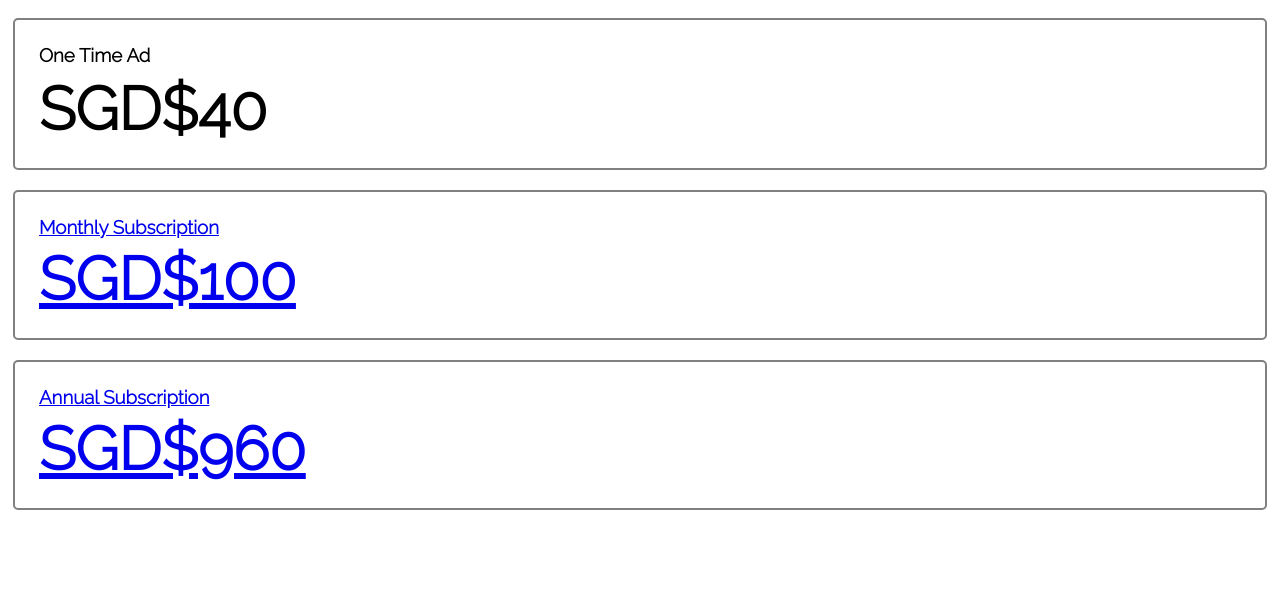
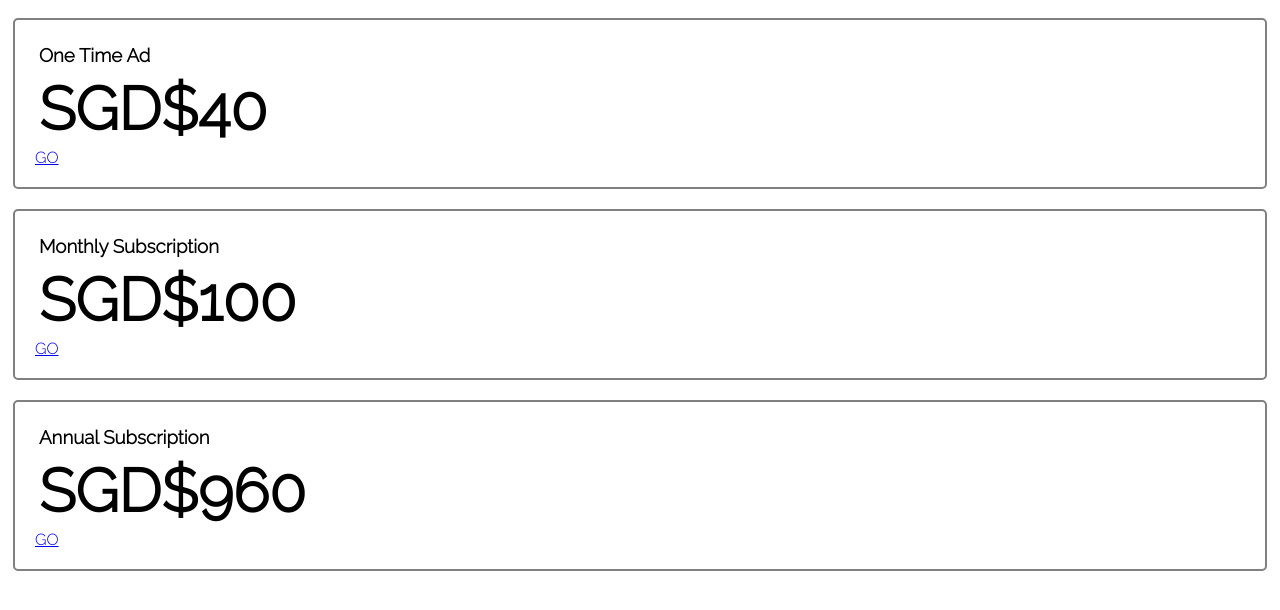
Before and after one commit to shihabuddin413/talentnative, a plain HTML site: page index.html in a window 1280 px wide. Drawn offline with Linux system fonts and the light colour scheme.

Commit message:
Update index.html

```diff
--- a/index.html
+++ b/index.html
@@ -43,17 +43,17 @@
           <div>
             <h3>One Time Ad</h5>
             <h1>SGD$40</h1>
-            <a href="done.html" />
+            <a href="done.html" />GO </a>
           </div>
           <div>
             <h3>Monthly Subscription</h5>
             <h1>SGD$100</h1>
-            <a href="done.html" />
+            <a href="done.html" />GO </a>
           </div>
           <div>
             <h3>Annual Subscription</h5>
             <h1>SGD$960</h1>
-            <a href="done.html" />
+            <a href="done.html" />GO </a>
           </div>
        </div>
 <!--      </form> -->
```
